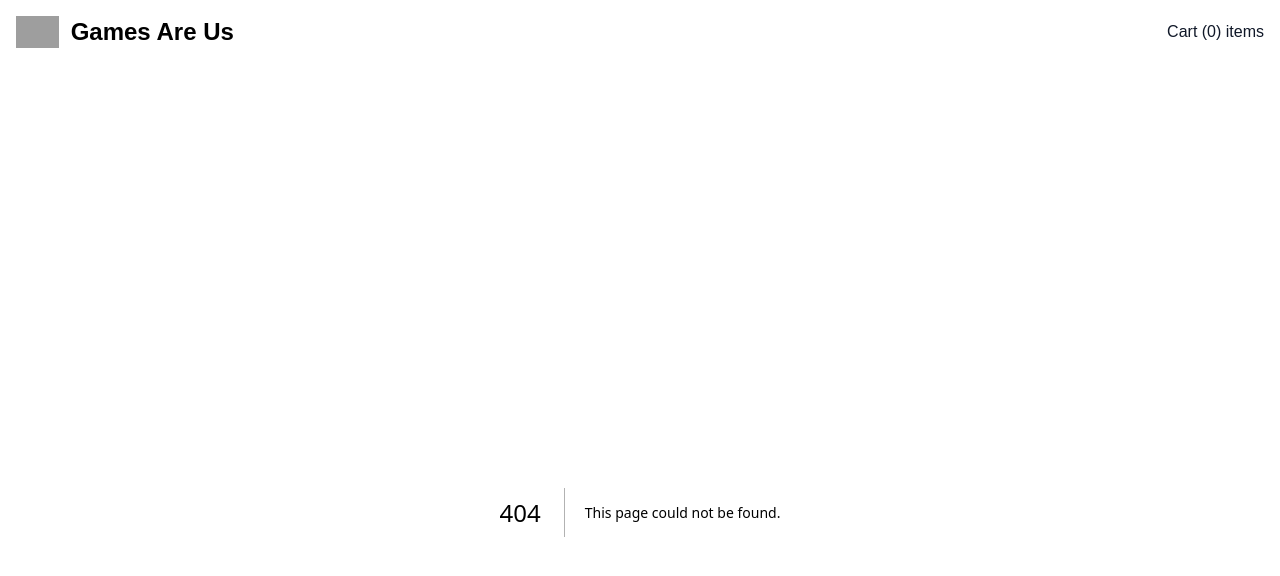
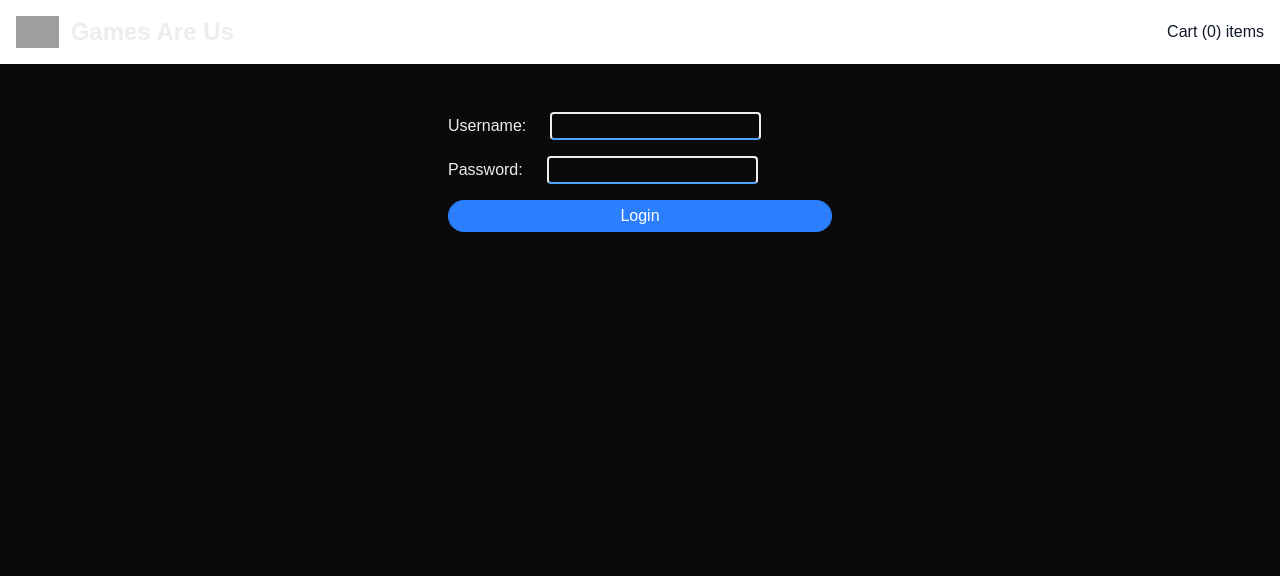
Before and after one commit to mikecircuitry/gameshop, a Next.js app: page /auth in a window 1280 px wide. Before the commit this address had no page. Shown: the top 576 px of the page. Built offline with nearby package versions, Linux system fonts and the light colour scheme; grey boxes are pictures that could not be loaded.

Commit message:
bunch of changes, dont remember why I did them

```diff
--- /dev/null
+++ b/src/app/auth/LoginComponent.tsx
@@ -0,0 +1,54 @@
+"use client";
+import { loginAction } from "@/app/auth/loginAction";
+import { useState } from "react";
+import { useRouter } from "next/navigation";
+
+export default function LoginComponent() {
+  const [error, setError] = useState<string | null>(null);
+  const router = useRouter();
+
+  async function handleSubmit(data: FormData) {
+    const result = await loginAction(data);
+
+    if (!result.success) {
+      setError(result.message || "Login failed");
+    } else {
+      setError(null);
+      router.push("/games/6"); // Redirect to a protected page on success
+    }
+  }
+
+  return (
+    <div className="flex flex-row justify-center">
+      <form className="" action={handleSubmit}>
+        <div className="space-x-6 pb-4">
+          <label htmlFor="username">Username:</label>
+          <input
+            className="rounded-sm border-2 border-b-blue-400"
+            type="text"
+            id="username"
+            name="username"
+            required
+          />
+        </div>
+        <div className="space-x-6 pb-4">
+          <label htmlFor="password">Password:</label>
+          <input
+            className="rounded-sm border-2 border-b-blue-400"
+            type="password"
+            id="password"
+            name="password"
+            required
+          />
+        </div>
+        <button
+          className="flex w-sm flex-row justify-center rounded-2xl bg-blue-500 p-1 text-white"
+          type="submit"
+        >
+          Login
+        </button>
+        {error && <p className="text-red-500">{error}</p>}
+      </form>
+    </div>
+  );
+}
--- /dev/null
+++ b/src/app/auth/loginAction.ts
@@ -0,0 +1,19 @@
+"use server";
+import { authenticateUser } from "@/services/authService";
+
+export type ResponseResult = {
+  success: boolean;
+  message?: string;
+};
+
+export async function loginAction(formData: FormData): Promise<ResponseResult> {
+  const email = formData.get("username") as string;
+  const password = formData.get("password") as string;
+  const result = await authenticateUser(email, password);
+
+  if (result) {
+    return { success: true };
+  } else {
+    return { success: false, message: "Invalid Email or Password" };
+  }
+}
--- /dev/null
+++ b/src/app/auth/page.tsx
@@ -0,0 +1,6 @@
+"use client";
+import LoginComponent from "@/app/auth/LoginComponent";
+
+export default function AuthPage() {
+  return <LoginComponent />;
+}
--- a/src/app/game/[id]/page.tsx
+++ b/src/app/game/[id]/page.tsx
@@ -1,6 +1,6 @@
 import Sidebar from "./sidebar";
 import { gameApiService } from "@/services/gameService";
-// import Image from "next/image";
+
 
 export default async function details({
   params,
@@ -8,24 +8,26 @@ export default async function details({
   params: Promise<{ id: number }>;
 }) {
   const { id } = await params;
-  const gameDetails = await gameApiService.getGameById(id);
+  const gameInfo = await gameApiService.getGameById(id);
 
   return (
-    <div className="">
+    <div className="flex flex-row gap-5">
       <div className="">
         <div className="">
           <img
-            src={gameDetails.backgroundImage}
+            src={gameInfo.backgroundImage}
             className=""
-            alt={gameDetails.name}
+            alt={gameInfo.name}
+
+
           />
           <div className="">
-            <h5 className="">{gameDetails.name}</h5>
-            <p className="">{gameDetails.description}</p>
+            <h5 className="text-2xl text-red-500">{gameInfo.name}</h5>
+            <p className="">{gameInfo.description}</p>
           </div>
         </div>
       </div>
-      <Sidebar gameInfo={gameDetails} />
+      <Sidebar gameInfo={gameInfo} />
     </div>
   );
 }
--- a/src/app/game/[id]/sidebar.tsx
+++ b/src/app/game/[id]/sidebar.tsx
@@ -11,6 +11,7 @@ export default function Sidebar({gameInfo}: SidebarProps) {
     const {addToCart} = useCart();
     const [currentPlatform, setPlatform] = useState(GamePlatform.PS5);
     const [quantity, setQuantity] = useState(1);
+    // I can add edits here
 
     const addToCartClicked = () => {
         addToCart({
--- a/src/app/page.tsx
+++ b/src/app/page.tsx
@@ -3,6 +3,8 @@ import Pagination from "@/components/Pagination";
 import { gameApiService } from "@/services/gameService";
 
 export default async function page() {
+  // doesNothing();
+  // whatNow();
   const pageNo = 1; // Default to page 1 for main page
   const gameResponse = await gameApiService.getPagedGames(pageNo);
 
--- a/src/contexts/cartContext.tsx
+++ b/src/contexts/cartContext.tsx
@@ -1,6 +1,12 @@
-'use client'
-import {createContext, useContext, useState, ReactNode, useEffect} from "react";
-import {Cart, Product} from "@/models";
+"use client";
+import {
+  createContext,
+  useContext,
+  useState,
+  ReactNode,
+  useEffect,
+} from "react";
+import { Cart, Product } from "@/models";
 
 interface CartContextType {
   cart: Cart;
@@ -13,10 +19,10 @@ interface CartContextType {
 const CartContext = createContext<CartContextType | undefined>(undefined);
 const defaultCart: Cart = {
   id: 0,
-    items: []
-}
+  items: [],
+};
 
-export function CartProvider({children}: { children: ReactNode }) {
+export function CartProvider({ children }: { children: ReactNode }) {
   const [cart, setCart] = useState(defaultCart);
   const cartItemCount = cart.items.reduce((acc, x) => acc + x.quantity, 0);
 
@@ -36,31 +42,37 @@ export function CartProvider({children}: { children: ReactNode }) {
 
   const addToCart = (item: Product) => {
     // Check if the item already exists in the cart
-        const existingItem = cart.items.find((x) => x.id === item.id && x.platform === item.platform);
+    const existingItem = cart.items.find(
+      (x) => x.id === item.id && x.platform === item.platform,
+    );
 
     setCart((prev) => ({
       ...prev,
-            items: !existingItem ? [...prev.items, {...item}] : prev.items.map((x) =>
-                x.id === item.id ? {...x, quantity: item.quantity} : x)
+      items: !existingItem
+        ? [...prev.items, { ...item }]
+        : prev.items.map((x) =>
+            x.id === item.id ? { ...x, quantity: item.quantity } : x,
+          ),
     }));
   };
 
   const clearCart = () => {
     setCart(defaultCart);
     localStorage.setItem("cart", JSON.stringify(defaultCart));
-    }
+  };
 
   const removeFromCart = (item: Product) => {
     const remainingItems = cart.items.filter((x) => x.id != item.id);
     setCart((prev) => ({
       ...prev,
-            items: remainingItems
+      items: remainingItems,
     }));
-    }
-
+  };
 
   return (
-        <CartContext.Provider value={{cart, addToCart, clearCart, cartItemCount, removeFromCart}}>
+    <CartContext.Provider
+      value={{ cart, addToCart, clearCart, cartItemCount, removeFromCart }}
+    >
       {children}
     </CartContext.Provider>
   );
--- /dev/null
+++ b/src/middleware.ts
@@ -0,0 +1,10 @@
+import { NextRequest } from "next/server";
+
+
+export function middleware(req : NextRequest): void {
+
+const {pathname} = req.nextUrl;
+if (pathname.startsWith("/_next/")) return ;
+console.log("PATHNAME ==>", pathname);
+console.log("CURRENT-REQUEST ==>", req.url);
+}
--- /dev/null
+++ b/src/services/authService.ts
@@ -0,0 +1,7 @@
+export const authenticateUser = async (
+  email: string,
+  password: string,
+): Promise<boolean> => {
+  await Promise.resolve(); // Simulate async operation
+  return email === "test" && password === "111";
+};
```
Lines whose indentation alone changed are shown as unchanged.
